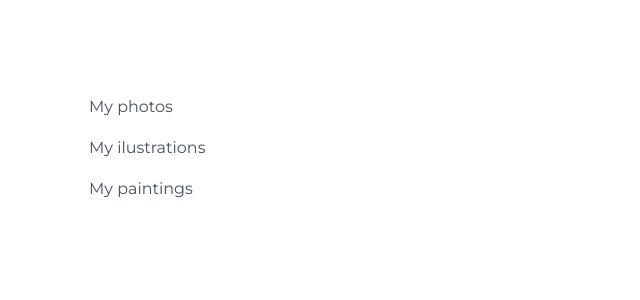
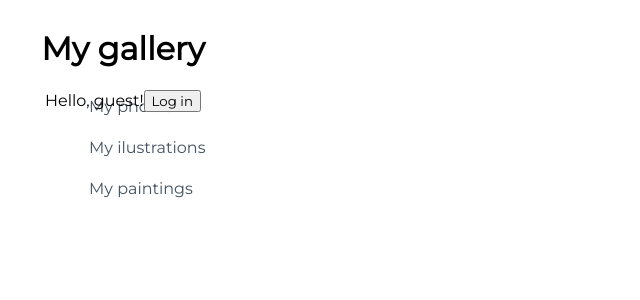
Before and after one commit to rebahama/challenge, a React (Create React App) app in the folder my-app/: page / in a window 1280 px wide. Shown: the top 300 px of the page, without its empty margins (0-640 px from the left). Built offline with nearby package versions, Linux system fonts and the light colour scheme.

Commit message:
challenge two text and state

```diff
--- a/my-app/src/App.js
+++ b/my-app/src/App.js
@@ -1,11 +1,13 @@
 import css from './App.module.css';
 import SideBar from './components/Sidebar';
+import NavBarSimple from './components/navBarSimple';
 
 
 function App() {
   return (
     <div className={css.App}>
       {<SideBar/>}
+      {<NavBarSimple/>}
     </div>
   );
 }
--- /dev/null
+++ b/my-app/src/components/navBarSimple.js
@@ -0,0 +1,47 @@
+import React from "react";
+import css from "./css/Sidebar.module.css"
+
+
+class NavBarSimple extends React.Component {
+    constructor(props) {
+        super(props);
+
+        this.state = {
+            message: "Hello, guest!",
+            buttonText: "Log in"
+        }
+    }
+////
+
+
+handleclick = () => {
+    this.setState((prevState) => ({
+        message: prevState.message === "Hello, guest!" ? "Welcome back, user!" : "Hello, guest!",
+        buttonText: prevState.buttonText === "Log out" ? "Log in" : "Log out",
+    }), ()=> console.log(this.state.message))
+
+}
+
+    render(){
+        return (<div className = {css.NavBar}>
+            <h1> My gallery </h1>
+
+            <div>
+
+            <span> {this.state.message}</span>
+
+            <button onClick={() => this.handleclick()}> {this.state.buttonText} </button>
+
+          </div>
+                </div>)
+        }
+
+
+};
+
+
+
+
+
+
+export default NavBarSimple
```
Also changed, not shown: 1 other file (tests, documents, lock files or other folders).
